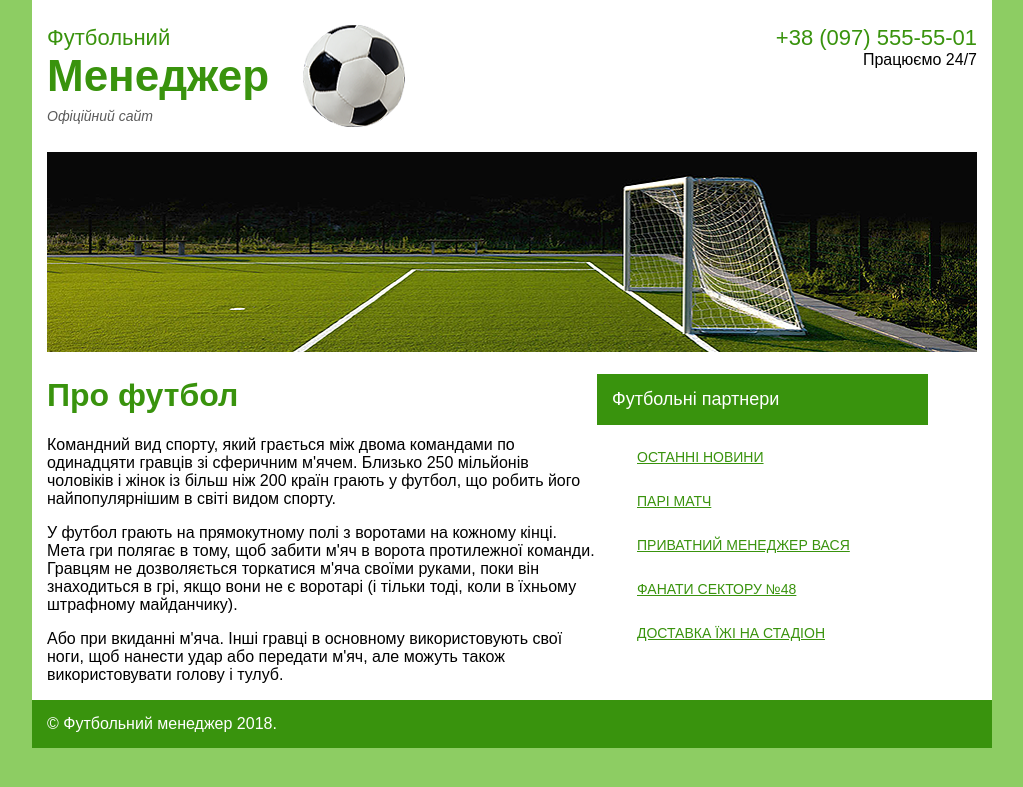
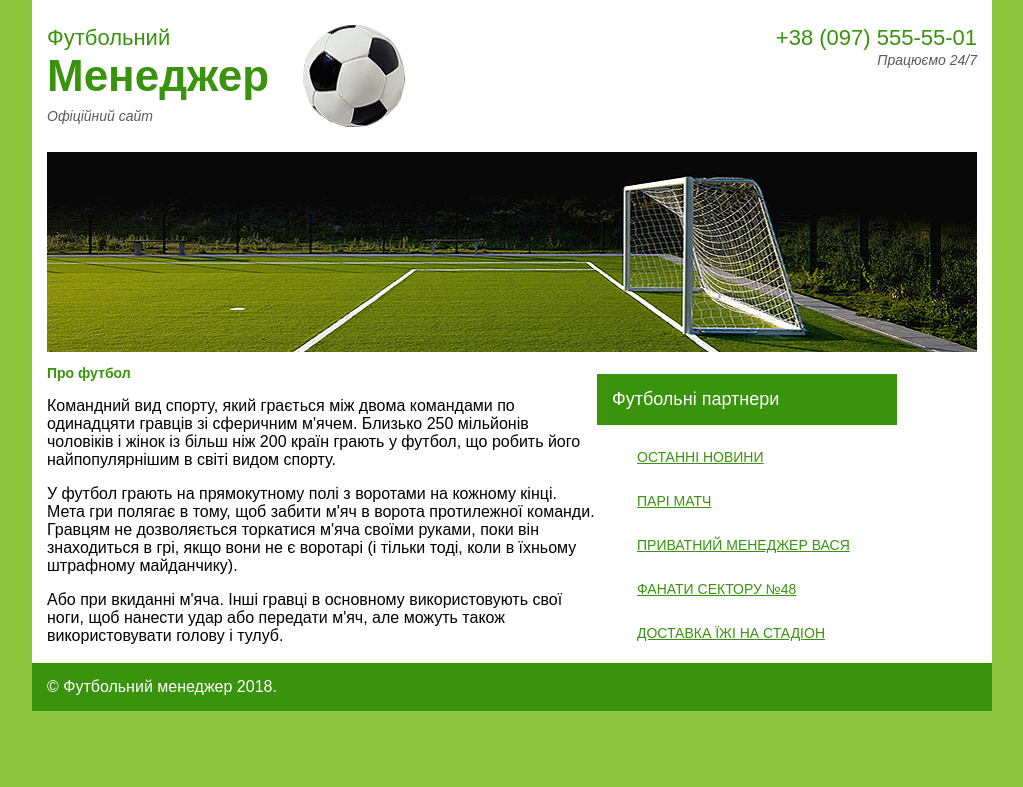
Before and after one commit to LevonLevanyan/Football, a PHP site: page / in a window 1280 px wide. Shown: the top 787 px of the page, without its empty margins (128-1151 px from the left). Run offline with PHP 8.4, Linux system fonts and the light colour scheme.

Commit message:
В стилях поміняв колір основного фону, текст Працюємо 24/7 поміняв стиль

```diff
--- a/index.html
+++ b/index.html
@@ -16,8 +16,8 @@
         <p>Футбольний<b>Менеджер</b><i>Офіційний сайт</i></p>
         <img src="images/ball.png" alt="ball">
       </div>
-      <div class="contacts">
-        <p><a href="tel:+380975555501"><p>+38 (097) 555-55-01</p></a><p>Працюємо 24/7</p>
+      <div class="contacs">
+        <p><a href="tel:+380975555501">+38 (097) 555-55-01</a><p><i>Працюємо 24/7</i></p>
       </div>
     </div>
     <img src="images/pole.png" alt="pole">
--- a/styles.css
+++ b/styles.css
@@ -1,16 +1,13 @@
 body {
     margin: 0;
     font-family: Arial, sans-serif;
-    background-color: #8dcd63;
+    background-color: #8dc63f;
     justify-content: space-between;
+    padding: 0px -15px  ???;
 }
 
 .logo {
     display: flex;
-}
-
-.logo {
-    flex: left;
 }
 
 .logo a
@@ -60,9 +57,8 @@ body {
 }
 
 .logo p,
-.contacts a {
+.contacs a {
     font-size: 22px;
-    color: #39930d;
     color: #39930d;
     text-decoration: none;
 }
@@ -71,12 +67,12 @@ body {
     margin:0 35px;
 }
 
-.contacts p {
+.contacs p {
     text-align: right;
 }
 
 .logo p,
-.contacts p,
+.contacs p,
 .logo img {
     margin: 0;
 }
@@ -85,7 +81,7 @@ body {
     display: block;
     font-size: 44px;
     color: #39930d;
-    display: flex
+    display: flex;
 }
 
 .menu a {
@@ -101,6 +97,8 @@ body {
 .contacs i {
     font-size: 14px;
     color: #5a5a5a;
+    font-family: "Arial";
+    font-style: italic;
 }
 
 .menu a {
@@ -117,17 +115,19 @@ body {
 }
 
 .manin-picture {
-    display: 100%;
+    width: 100%;
 }
 
 .main-text {
     flex: left;
-    max-width: 550px
+    max-width: 550px;
 }
 
-.contacots h1 {
+.main-text h1 {
     font-size: 14px;
     color: #39930d;
+    font-family: "Arial";
+    font-weight: bold;
 }
 
 .main-text {
@@ -221,8 +221,11 @@ footer {
 
 .main menu {
     width: 300px;
-    height: 43px;
     background-color: #39930d
+}
+
+.menu {
+    width: 300px;
 }
 
 .menu a {
@@ -233,12 +236,7 @@ footer {
     color: #39930d;
 }
 
-.menu {
-    width: 300px;
-}
-
 .menu p {
-    width: 301px;
     padding: 15px;
     background-color: #39930d;
 }
```
